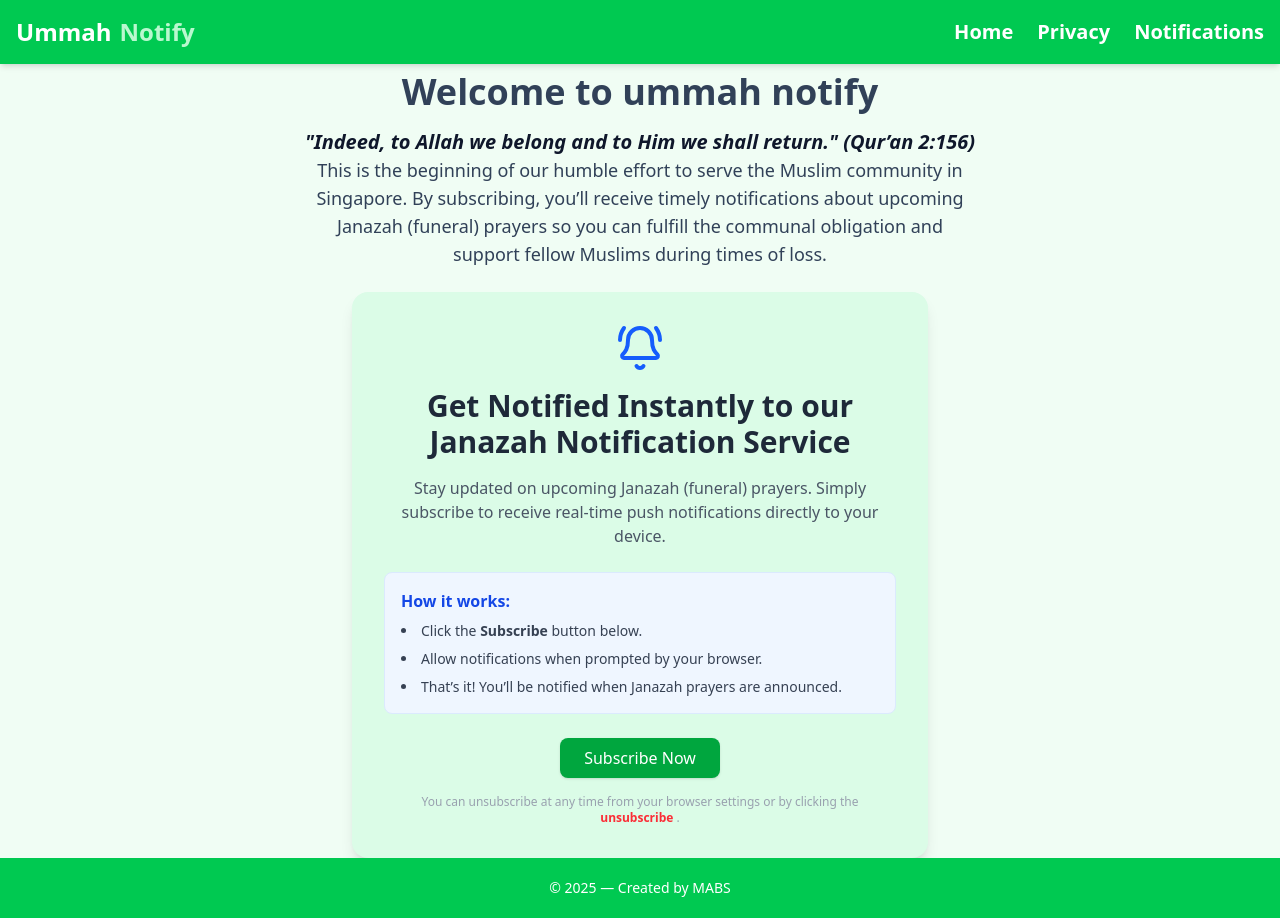
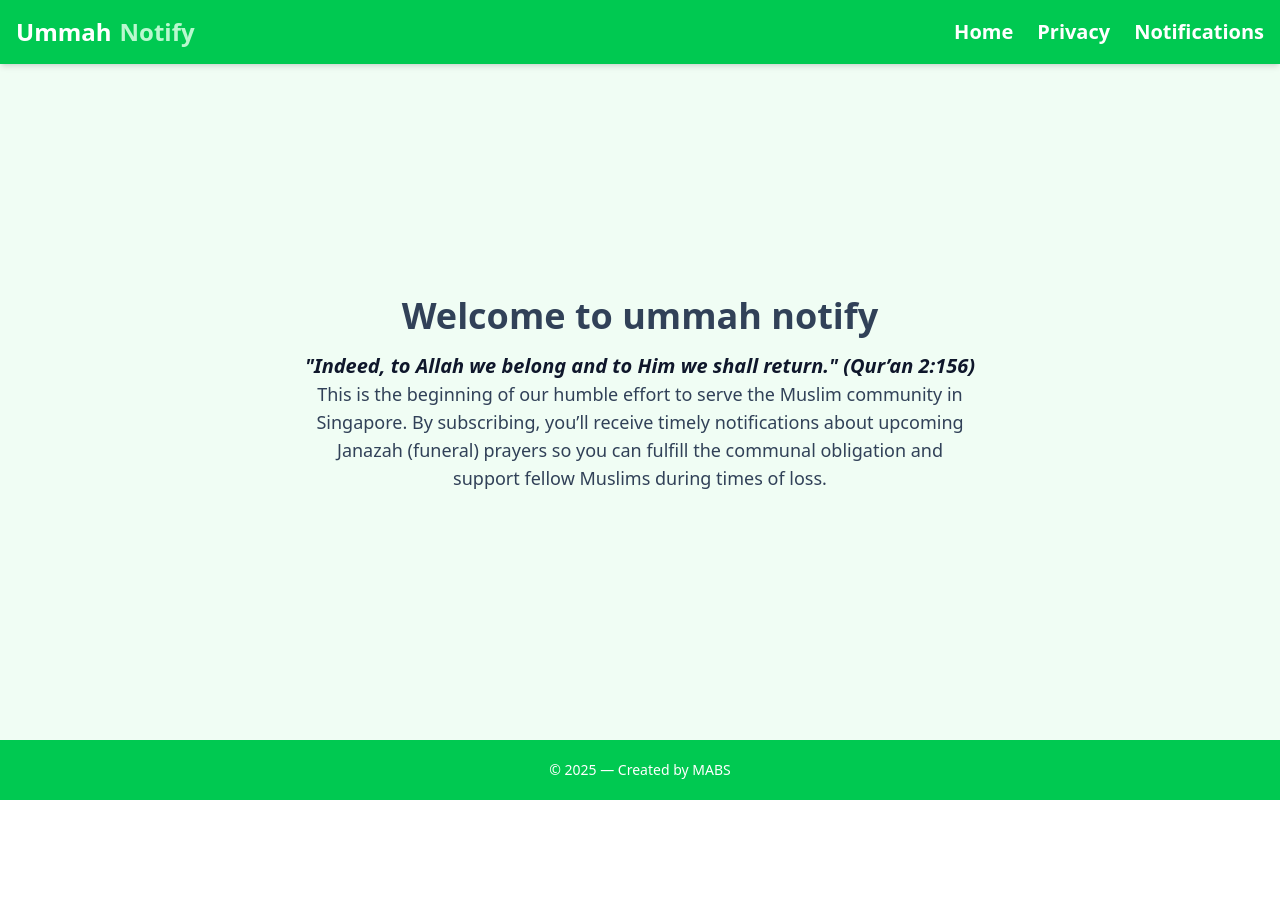
Before and after one commit to mabs-ceo/notifier_client, a React (Vite) app: page / in a window 1280 px wide. After the commit the page ends 800 px from the top, so only its background shows below. Built offline with nearby package versions, Linux system fonts and the light colour scheme.

Commit message:
coming soon

```diff
--- a/src/components/getNotifiedPage.jsx
+++ b/src/components/getNotifiedPage.jsx
@@ -1,5 +1,6 @@
 import React from 'react';
 import { BellRing } from 'lucide-react';
+import ComingSoon from '../pages/CommingSoon';
 
 export default function GetNotifiedInfoPage({handleSubscribe ,handleUnsubscribe}) {
   return (
@@ -21,7 +22,8 @@ export default function GetNotifiedInfoPage({handleSubscribe ,handleUnsubscribe}
             <li>That’s it! You’ll be notified when Janazah prayers are announced.</li>
           </ul>
         </div>
-        <button
+
+        {/* <button
           className="bg-green-600 text-white font-medium py-2 px-6 rounded-lg shadow hover:bg-blue-700 transition"
           onClick={handleSubscribe}
         >
@@ -29,7 +31,8 @@ export default function GetNotifiedInfoPage({handleSubscribe ,handleUnsubscribe}
         </button>
         <p className="text-xs text-gray-400 mt-4" >
           You can unsubscribe at any time from your browser settings or by clicking the <span className=' cursor-pointer text-red-500 font-bold' onClick={handleUnsubscribe}>unsubscribe </span>.
-        </p>
+        </p> */}
+
       </div>
 
   );
--- a/src/pages/HomePage.jsx
+++ b/src/pages/HomePage.jsx
@@ -38,7 +38,9 @@ export default function HomePage() {
       By subscribing, you’ll receive timely notifications about upcoming Janazah (funeral) prayers
       so you can fulfill the communal obligation and support fellow Muslims during times of loss.
     </p>
-<GetNotifiedInfoPage handleSubscribe={handleSubscribe} handleUnsubscribe={handleUnsubscribe}/>
+
+{/* <GetNotifiedInfoPage handleSubscribe={handleSubscribe} handleUnsubscribe={handleUnsubscribe}/> */}
+
 
   </section>
         </main>
```
